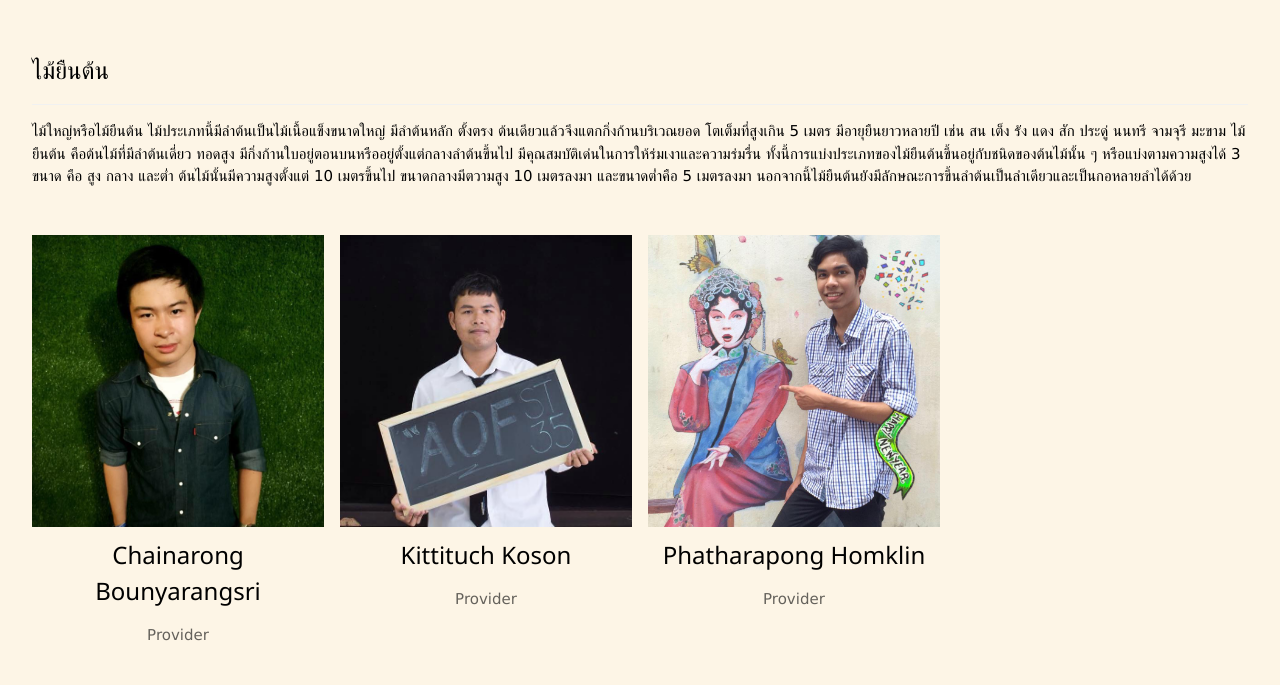
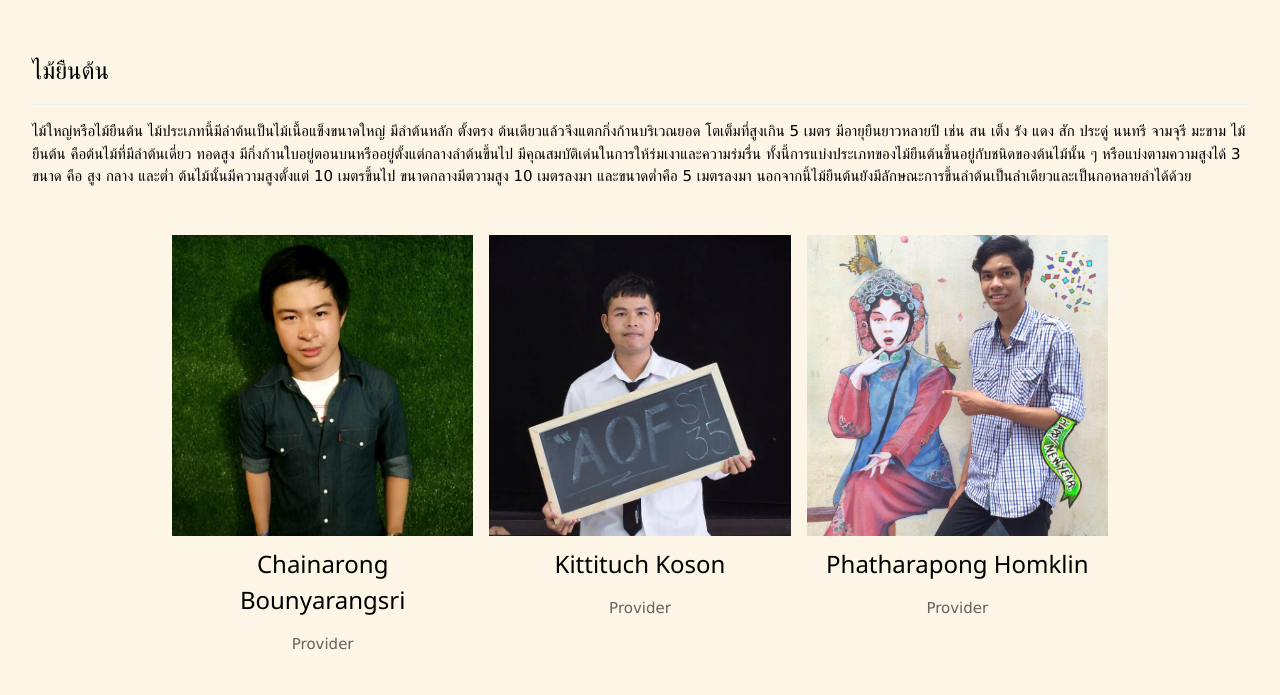
Before and after one commit to chainarong1339/treepj, a plain HTML site: page ยืนต้น.html in a window 1280 px wide. Shown: the part 659-1354 px from the top of the page. Drawn offline with nearby package versions, Linux system fonts and the light colour scheme.

Commit message:
Update ยืนต้น.html

```diff
--- a/ยืนต้น.html
+++ b/ยืนต้น.html
@@ -1,11 +1,12 @@
 <!DOCTYPE html>
 <html>
+<head>
 <title>HATYAI PARK</title>
 <meta charset="UTF-8">
 <meta name="viewport" content="width=device-width, initial-scale=1">
 <link rel="stylesheet" href="https://www.w3schools.com/w3css/4/w3.css">
 <link rel="stylesheet" href="https://cdnjs.cloudflare.com/ajax/libs/font-awesome/4.7.0/css/font-awesome.min.css">
-
+</head>
 <body>
 <div class="w3-sand">
 
@@ -108,27 +109,27 @@
 	นอกจากนี้ไม้ยืนต้นยังมีลักษณะการขึ้นลำต้นเป็นลำเดียวและเป็นกอหลายลำได้ด้วย
     </p>
   </div>
-
+<div style="max-width:1000px" class="w3-container w3-content w3-center">
   <div class="w3-row-padding w3-center">
-    <div class="w3-col l3 m6 w3-margin-bottom w3-center">
+    <div class="w3-col l4 m6 w3-margin-bottom w3-center">
       <img src="99.jpg" alt="Jay" style="width:100%" class="w3-center">
       <h3>Chainarong Bounyarangsri</h3>
       <p class="w3-opacity">Provider</p>
 
     </div>
-    <div class="w3-col l3 m6 w3-margin-bottom">
+    <div class="w3-col l4 m6 w3-margin-bottom">
       <img src="98.jpg" alt="Aof" style="width:100%">
       <h3>Kittituch Koson</h3>
       <p class="w3-opacity">Provider</p>
 
     </div>
-    <div class="w3-col l3 m6 w3-margin-bottom">
+    <div class="w3-col l4 m6 w3-margin-bottom">
       <img src="97.jpg" alt="Dome" style="width:100%">
       <h3>Phatharapong Homklin</h3>
       <p class="w3-opacity">Provider</p>
 
     </div>
-
+   </div>
   </div>
 
 
```
